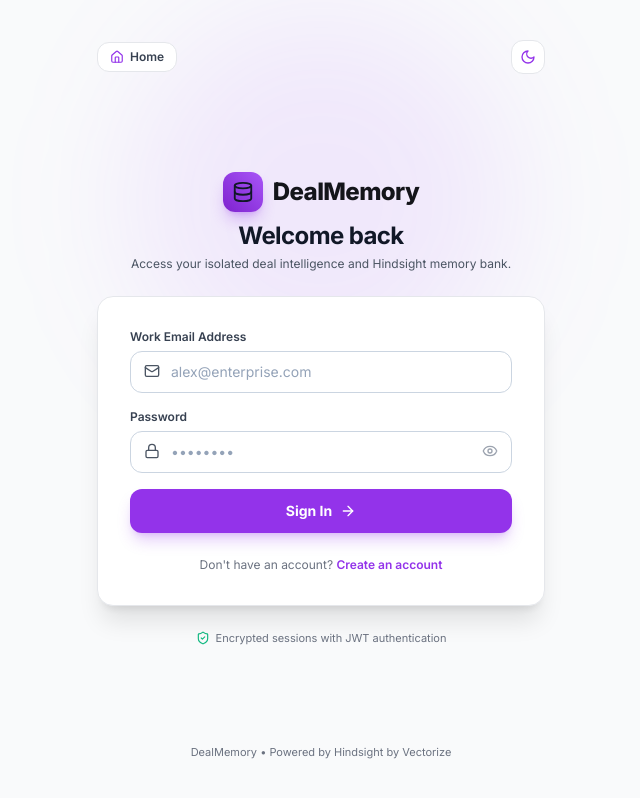
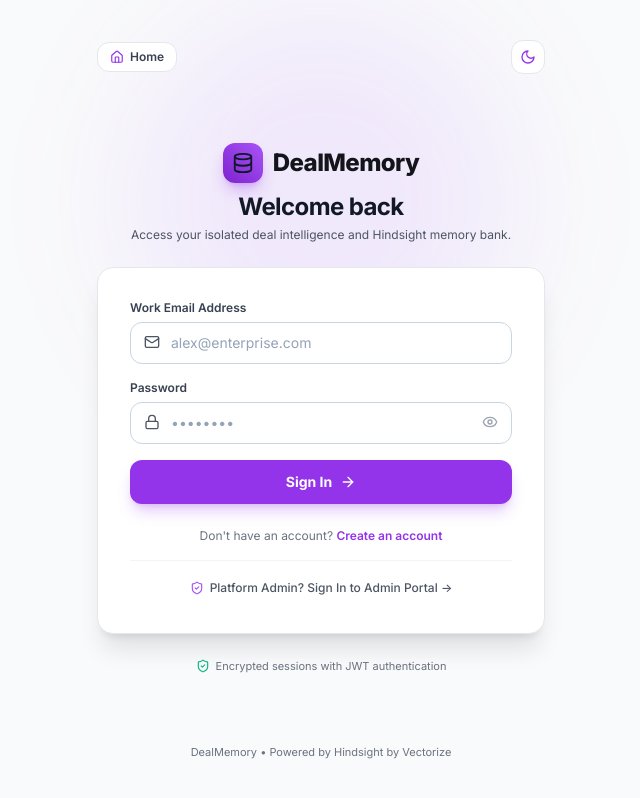
Before and after one commit to Akash7653/deal-memory, a React (Vite) app in the folder frontend/: page /login in a window 1280 px wide. Shown: the whole page, without its empty margins (319-959 px from the left). Built offline with nearby package versions, Linux system fonts and the light colour scheme; no server answers.

Commit message:
feat: add visible Admin Portal buttons in landing header, footer, and login card

```diff
--- a/frontend/src/pages/LandingPage.jsx
+++ b/frontend/src/pages/LandingPage.jsx
@@ -167,6 +167,16 @@ export default function LandingPage() {
               </NavLink>
             ) : (
               <div className="flex items-center space-x-2 flex-shrink-0">
+                {/* Admin Portal Button */}
+                <NavLink
+                  to="/admin/login"
+                  className="inline-flex items-center space-x-1.5 px-3 py-1.5 sm:py-2 rounded-xl text-xs sm:text-sm font-semibold border border-purple-500/20 bg-purple-500/5 hover:bg-purple-500/10 text-slate-700 dark:text-slate-300 hover:text-purple-700 dark:hover:text-purple-300 shadow-xs transition-all hover:scale-[1.02] active:scale-95 whitespace-nowrap flex-shrink-0"
+                  title="Platform Administration Portal"
+                >
+                  <ShieldCheck size={15} className="text-purple-600 dark:text-purple-400" />
+                  <span>Admin Portal</span>
+                </NavLink>
+
                 {/* Clearly recognizable premium button with visible border, violet brand color, and hover effect */}
                 <NavLink
                   to="/login"
@@ -721,14 +731,24 @@ export default function LandingPage() {
       </section>
 
       {/* Footer */}
-      <footer className="py-8 px-6 sm:px-12 border-t border-slate-200 dark:border-slate-800 text-center text-xs text-slate-500 dark:text-slate-400 flex flex-col sm:flex-row items-center justify-between max-w-7xl mx-auto w-full">
+      <footer className="py-8 px-6 sm:px-12 border-t border-slate-200 dark:border-slate-800 text-center text-xs text-slate-500 dark:text-slate-400 flex flex-col sm:flex-row items-center justify-between max-w-7xl mx-auto w-full gap-3">
         <div className="flex items-center space-x-2">
           <Database size={16} className="text-purple-600 dark:text-purple-400" />
           <span className="font-semibold text-slate-800 dark:text-slate-300">DealMemory</span>
           <span>• AI Relationship Intelligence for B2B Sales</span>
         </div>
-        <div className="mt-3 sm:mt-0 text-slate-500 dark:text-slate-400">
-          Powered by <span className="text-purple-600 dark:text-purple-400 font-medium">Hindsight by Vectorize</span> & <span className="text-purple-600 dark:text-purple-400 font-medium">Groq</span>
+        <div className="flex items-center space-x-4">
+          <NavLink
+            to="/admin/login"
+            className="inline-flex items-center space-x-1.5 text-xs text-slate-600 dark:text-slate-400 hover:text-purple-600 dark:hover:text-purple-400 font-semibold transition-colors"
+          >
+            <ShieldCheck size={14} className="text-purple-500" />
+            <span>Platform Admin Portal</span>
+          </NavLink>
+          <span>•</span>
+          <div className="text-slate-500 dark:text-slate-400">
+            Powered by <span className="text-purple-600 dark:text-purple-400 font-medium">Hindsight by Vectorize</span> & <span className="text-purple-600 dark:text-purple-400 font-medium">Groq</span>
+          </div>
         </div>
       </footer>
 
--- a/frontend/src/pages/Login.jsx
+++ b/frontend/src/pages/Login.jsx
@@ -176,6 +176,16 @@ export default function Login() {
               Create an account
             </NavLink>
           </div>
+
+          <div className="mt-4 pt-4 border-t border-slate-100 dark:border-slate-800 text-center">
+            <NavLink
+              to="/admin/login"
+              className="inline-flex items-center space-x-1.5 text-xs text-slate-600 hover:text-purple-600 dark:text-slate-400 dark:hover:text-purple-400 font-medium transition-colors"
+            >
+              <ShieldCheck size={14} className="text-purple-500" />
+              <span>Platform Admin? Sign In to Admin Portal →</span>
+            </NavLink>
+          </div>
         </div>
 
         <div className="mt-6 text-center text-[11px] text-slate-500 dark:text-slate-400 flex items-center justify-center space-x-1.5">
```
